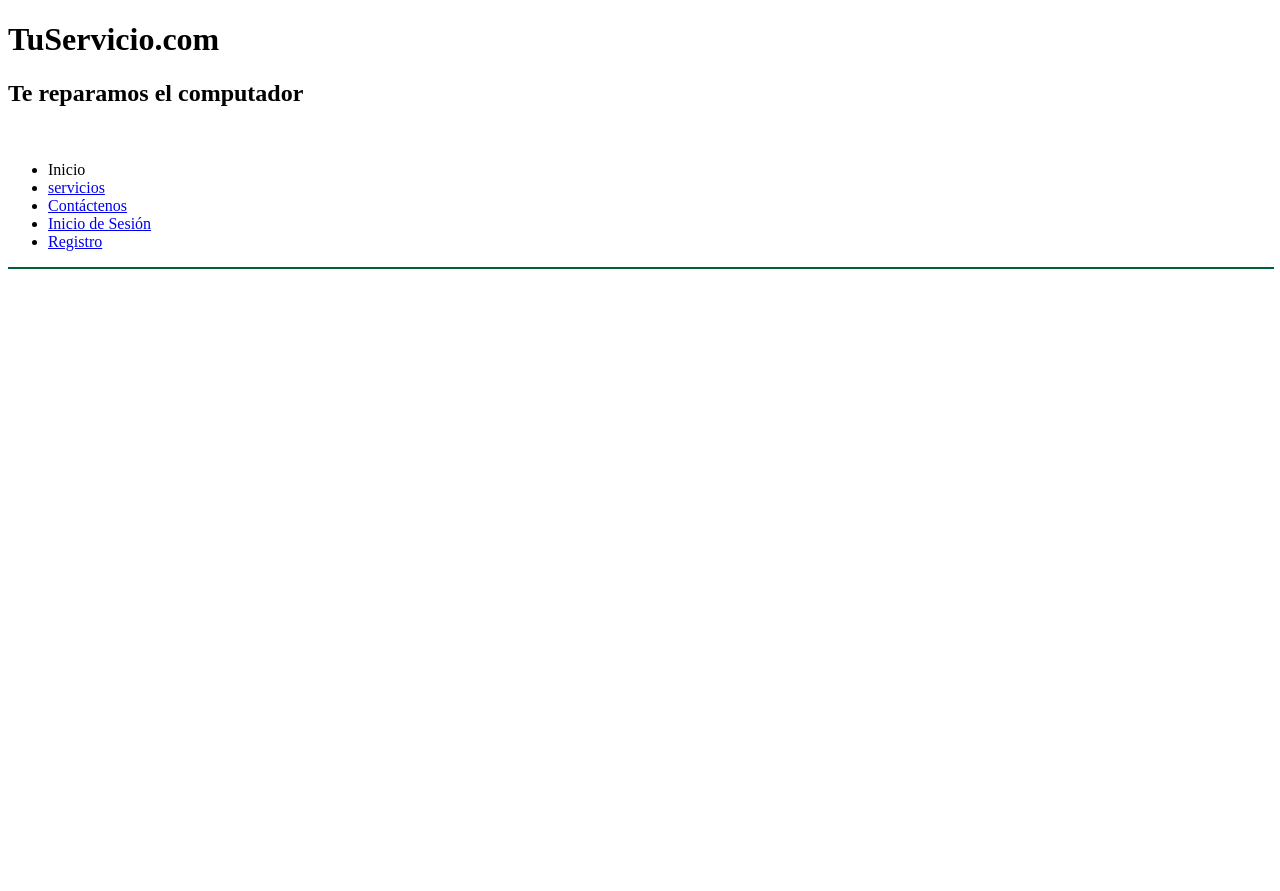
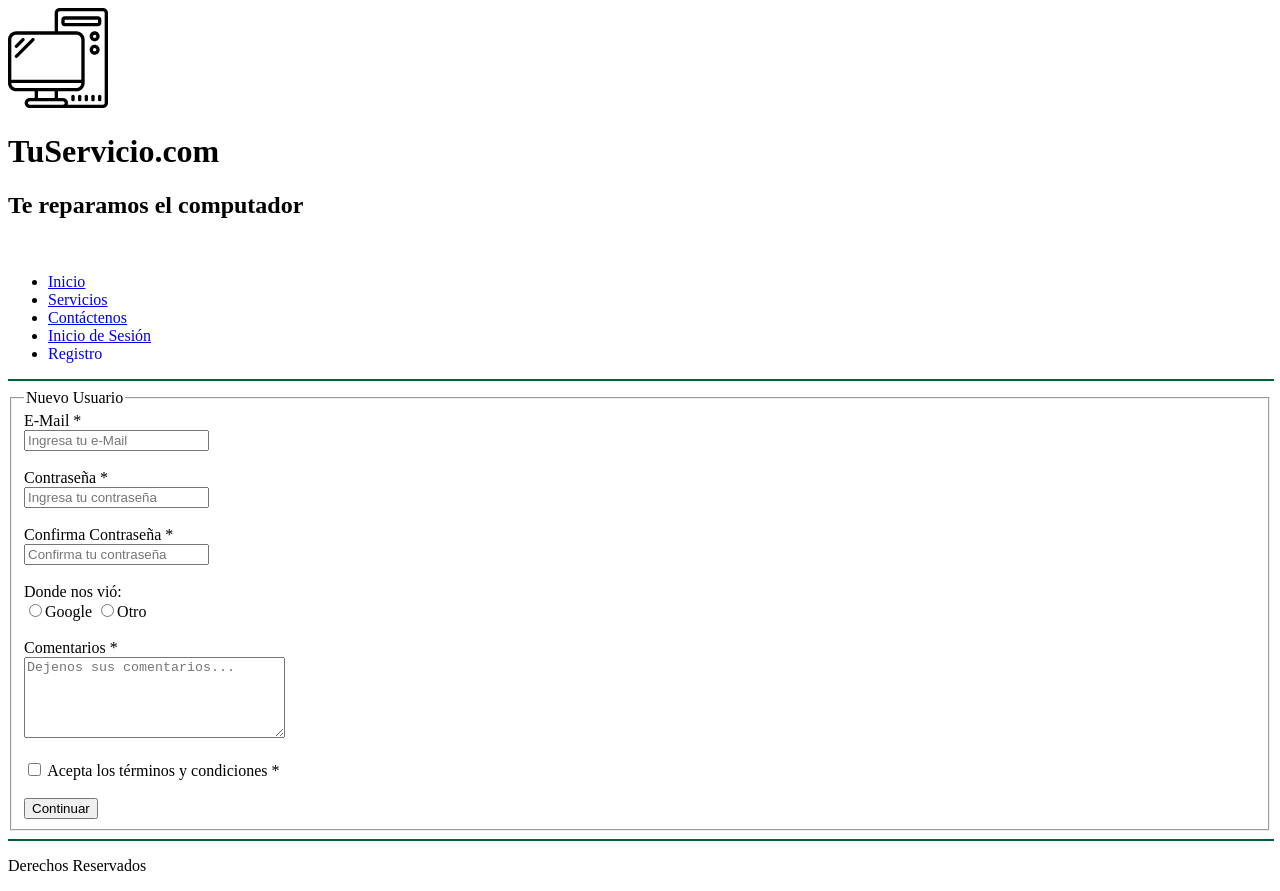
Before and after one commit to jepers61/proyecto-HTML, a plain HTML site: page registro.html in a window 1280 px wide. Before the commit the page ends 800 px from the top, so only its background shows below. Drawn offline with Linux system fonts and the light colour scheme.

Commit message:
Final Proyecto-HTML

```diff
--- a/registro.html
+++ b/registro.html
@@ -3,25 +3,69 @@
 <head>
     <meta charset="UTF-8">
     <title>TuServicio</title>
+    <style>
+        .desactivado{
+            pointer-events: none;
+            text-decoration: none;
+        }
+    </style>
 </head>
 <body>
      <header>
+         <img src="img/pc-tu-servicio.svg" width="100px" alt="">
         <h1>TuServicio.com</h1>
         <h2>Te reparamos el computador</h2>
         <br>
         <nav>
             <ul>
-                <li><a href="index.html"></a>Inicio</li>
-                <li><a href="servicios.html">servicios</a></li>
+                <li><a href="index.html">Inicio</a></li>
+                <li><a href="servicios.html">Servicios</a></li>
                 <li><a href="contactenos.html">Contáctenos</a></li>
                 <li><a href="iniciosesion.html">Inicio de Sesión</a></li>
-                <li><a href="registro.html" disabled>Registro</a></li>
+                <li><a href="registro.html" class="desactivado">Registro</a></li>
             </ul>
         </nav>
     </header>
     <main>
         <hr color="rgba(136,136,136,0.6)" size="2" width="100%">
+        <form action="index.html">
+            <fieldset>
+            <legend>Nuevo Usuario</legend>
 
+            <label for="email">E-Mail *</label><br>
+            <input type="email" name="email" id="email" placeholder="Ingresa tu e-Mail" required>
+            <br>
+            <br>
+            <label for="password">Contraseña *</label><br>
+            <input type="password" name="clave" id="password" placeholder="Ingresa tu contraseña" required>
+            <br>
+            <br>
+            <label for="pass">Confirma Contraseña *</label><br>
+            <input type="password" name="clave" id="pass" placeholder="Confirma tu contraseña" required>
+            <br>
+            <br>
+            <label for="dondevio">Donde nos vió:</label><br>
+            <input type="radio" name="dondevio" value="1">Google
+            <input type="radio" name="dondevio" value="2">Otro
+            <br>
+            <br>
+            <label for="comentario">Comentarios *</label><br>
+            <textarea name="comenta" id="comentario" cols="30" rows="5" placeholder="Dejenos sus comentarios... " required></textarea>
+            <br>
+            <br>
+            <input class="form-check-input" type="checkbox" id="acepto" required>
+            <label class="form-check-label" for="acepto">
+              Acepta los términos y condiciones *<span class="text-danger" id="errorAcepto"></span>
+            </label>
+            <br>
+            <br>
+            <input type="submit" value="Continuar" >
+            </fieldset>
+        </form>
     </main>
 </body>
+<footer>
+    <hr color="rgba(136,136,136,0.6)" size="2" width="100%">
+    <p>Derechos Reservados</p>
+</footer>
 </html>
```
Also changed, not shown: contactenos.html (+10 -3 lines), index.html (+12 -2 lines), iniciosesion.html (+20 -6 lines), servicios.html (+9 -2 lines), img/TuServicio.svg (deleted), img/pc-tu-servicio.svg (added).
